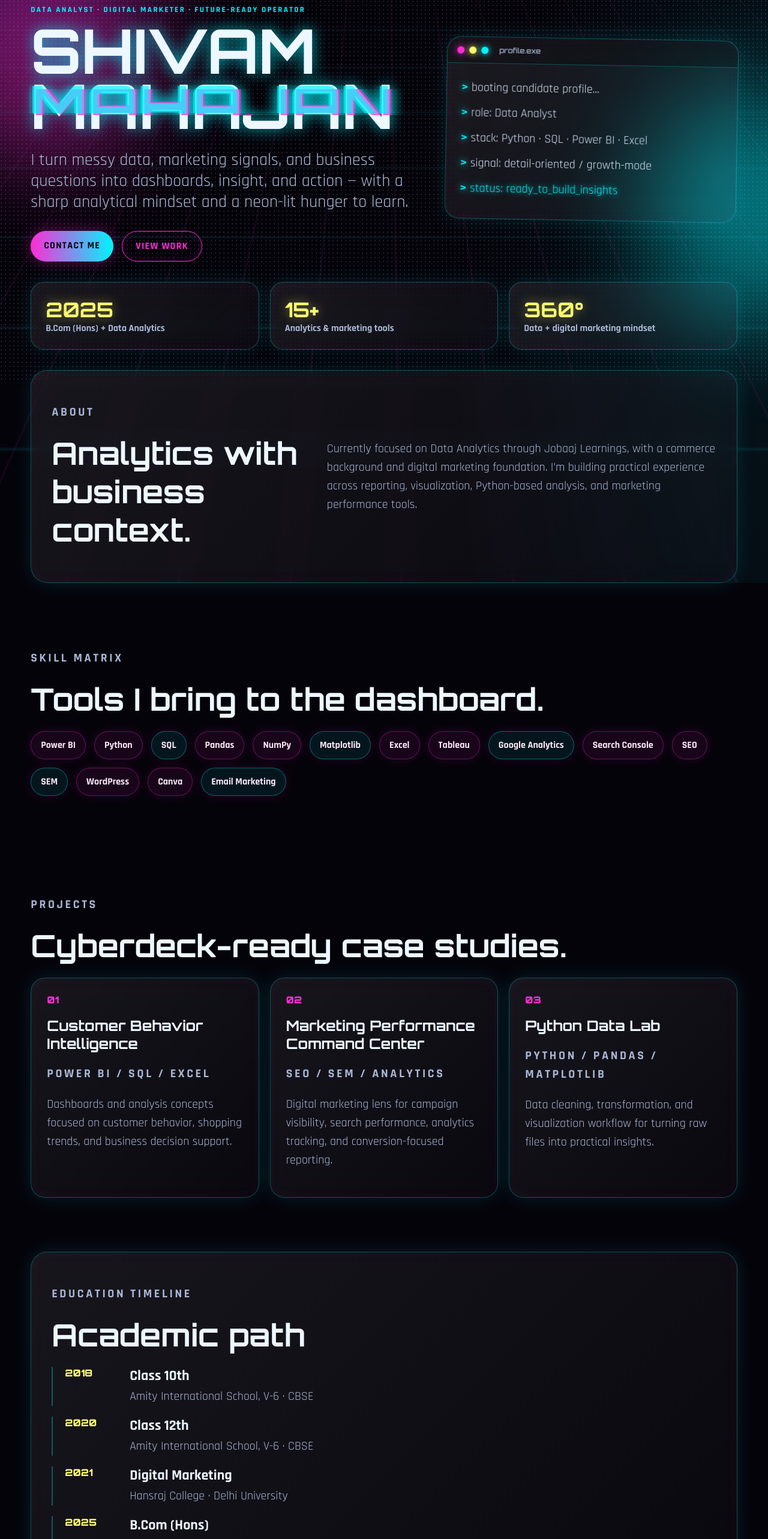
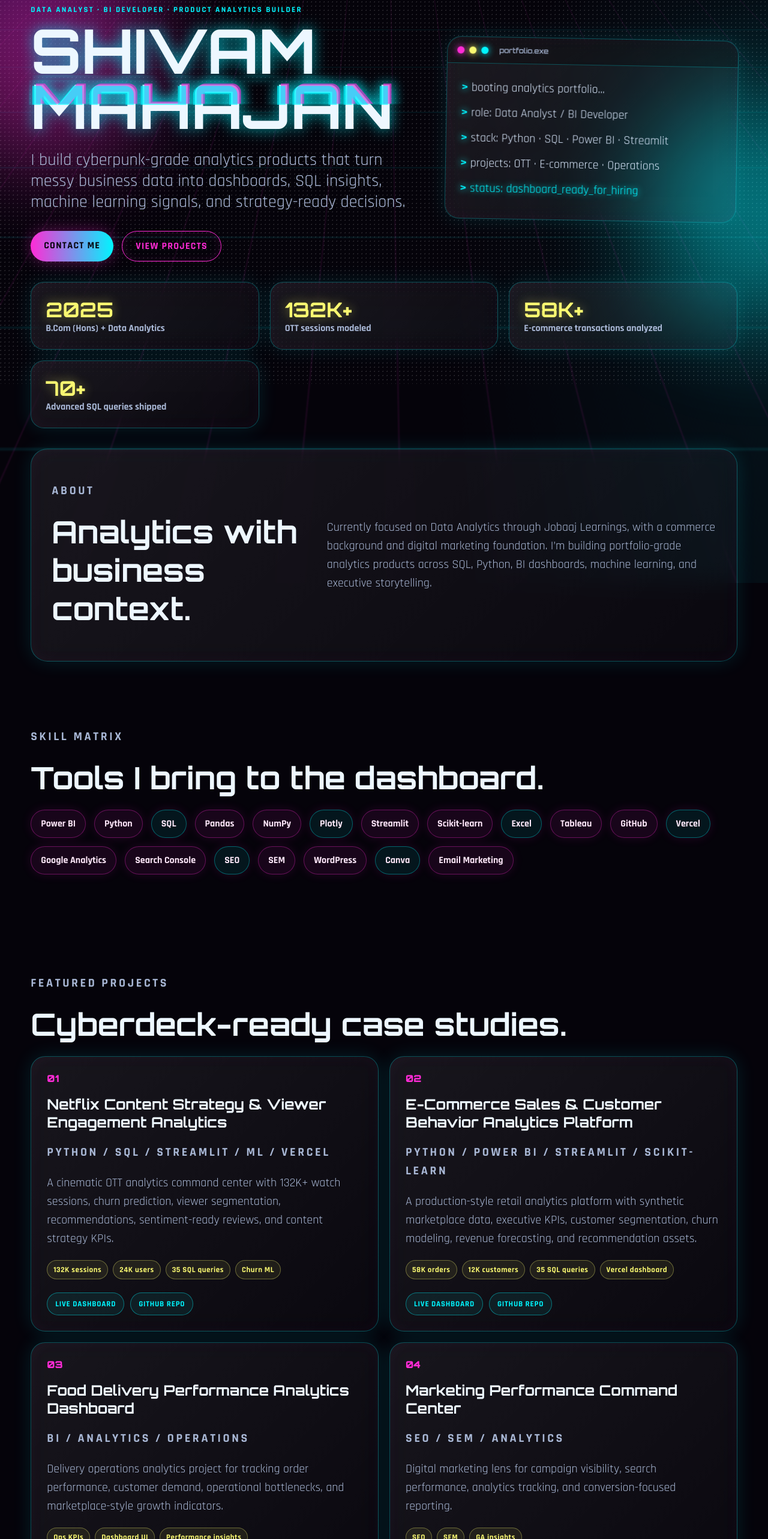
Before and after one commit to shivammhjn1302/portfolio, a Next.js app: page / in a window 1280 px wide. Shown: the part 160-2726 px from the top of the page at 60% size. Built offline with nearby package versions, Linux system fonts and the light colour scheme.

Commit message:
portfolio: add featured analytics case studies

```diff
--- a/app/globals.css
+++ b/app/globals.css
@@ -405,3 +405,60 @@ body.is-targeting .cyber-cursor-ring {
   .cursor-trail-wrap,
   .mouse-spotlight { display: none; }
 }
+
+/* --- Portfolio project upgrade: analytics case-study cards --- */
+.project-grid {
+  grid-template-columns: repeat(2, minmax(0, 1fr));
+}
+
+.metric-pills {
+  display: flex;
+  flex-wrap: wrap;
+  gap: 8px;
+  margin-top: 18px;
+}
+
+.metric-pills span {
+  padding: 7px 10px;
+  border-radius: 999px;
+  border: 1px solid rgba(249, 248, 113, .35);
+  background: rgba(249, 248, 113, .075);
+  color: var(--yellow);
+  font-weight: 900;
+  font-size: 13px;
+  letter-spacing: .04em;
+}
+
+.project-actions {
+  display: flex;
+  flex-wrap: wrap;
+  gap: 10px;
+  margin-top: 22px;
+}
+
+.project-actions a {
+  position: relative;
+  z-index: 1;
+  display: inline-flex;
+  padding: 10px 13px;
+  border-radius: 999px;
+  border: 1px solid rgba(0, 245, 255, .42);
+  color: var(--cyan);
+  background: rgba(0, 245, 255, .07);
+  font-weight: 900;
+  text-transform: uppercase;
+  letter-spacing: .06em;
+  font-size: 13px;
+  transition: transform .2s, border-color .2s, color .2s, box-shadow .2s;
+}
+
+.project-actions a:hover {
+  transform: translateY(-3px);
+  border-color: var(--pink);
+  color: var(--pink);
+  box-shadow: 0 0 20px rgba(255, 43, 214, .22), 0 0 30px rgba(0, 245, 255, .12);
+}
+
+@media (max-width: 860px) {
+  .project-grid { grid-template-columns: 1fr; }
+}
--- a/app/layout.tsx
+++ b/app/layout.tsx
@@ -3,8 +3,8 @@ import './globals.css';
 import CyberEffects from './components/CyberEffects';
 
 export const metadata: Metadata = {
-  title: 'Shivam Mahajan | Data Analyst',
-  description: 'Cyberpunk portfolio for Shivam Mahajan — Data Analyst and Digital Marketer.',
+  title: 'Shivam Mahajan | Data Analyst & BI Developer',
+  description: 'Cyberpunk analytics portfolio for Shivam Mahajan — Python, SQL, Power BI, Streamlit, ML, and business intelligence projects.',
 };
 
 export default function RootLayout({ children }: Readonly<{ children: React.ReactNode }>) {
--- a/app/page.tsx
+++ b/app/page.tsx
@@ -4,9 +4,13 @@ const techSkills = [
   'SQL',
   'Pandas',
   'NumPy',
-  'Matplotlib',
+  'Plotly',
+  'Streamlit',
+  'Scikit-learn',
   'Excel',
   'Tableau',
+  'GitHub',
+  'Vercel',
   'Google Analytics',
   'Search Console',
   'SEO',
@@ -18,8 +22,9 @@ const techSkills = [
 
 const stats = [
   { value: '2025', label: 'B.Com (Hons) + Data Analytics' },
-  { value: '15+', label: 'Analytics & marketing tools' },
-  { value: '360°', label: 'Data + digital marketing mindset' },
+  { value: '132K+', label: 'OTT sessions modeled' },
+  { value: '58K+', label: 'E-commerce transactions analyzed' },
+  { value: '70+', label: 'Advanced SQL queries shipped' },
 ];
 
 const education = [
@@ -32,19 +37,33 @@ const education = [
 
 const projects = [
   {
-    title: 'Customer Behavior Intelligence',
-    tag: 'Power BI / SQL / Excel',
-    desc: 'Dashboards and analysis concepts focused on customer behavior, shopping trends, and business decision support.',
+    title: 'Netflix Content Strategy & Viewer Engagement Analytics',
+    tag: 'Python / SQL / Streamlit / ML / Vercel',
+    desc: 'A cinematic OTT analytics command center with 132K+ watch sessions, churn prediction, viewer segmentation, recommendations, sentiment-ready reviews, and content strategy KPIs.',
+    metrics: ['132K sessions', '24K users', '35 SQL queries', 'Churn ML'],
+    live: 'https://netflix-content-engagement-analytic.vercel.app',
+    github: 'https://github.com/shivammhjn1302/netflix-content-engagement-analytics',
+  },
+  {
+    title: 'E-Commerce Sales & Customer Behavior Analytics Platform',
+    tag: 'Python / Power BI / Streamlit / Scikit-learn',
+    desc: 'A production-style retail analytics platform with synthetic marketplace data, executive KPIs, customer segmentation, churn modeling, revenue forecasting, and recommendation assets.',
+    metrics: ['58K orders', '12K customers', '35 SQL queries', 'Vercel dashboard'],
+    live: 'https://ecommerce-sales-customer-analytics.vercel.app',
+    github: 'https://github.com/shivammhjn1302/ecommerce-sales-customer-analytics',
+  },
+  {
+    title: 'Food Delivery Performance Analytics Dashboard',
+    tag: 'BI / Analytics / Operations',
+    desc: 'Delivery operations analytics project for tracking order performance, customer demand, operational bottlenecks, and marketplace-style growth indicators.',
+    metrics: ['Ops KPIs', 'Dashboard UI', 'Performance insights'],
+    github: 'https://github.com/shivammhjn1302/food-delivery-performance-analytics-dashboard-',
   },
   {
     title: 'Marketing Performance Command Center',
     tag: 'SEO / SEM / Analytics',
     desc: 'Digital marketing lens for campaign visibility, search performance, analytics tracking, and conversion-focused reporting.',
-  },
-  {
-    title: 'Python Data Lab',
-    tag: 'Python / Pandas / Matplotlib',
-    desc: 'Data cleaning, transformation, and visualization workflow for turning raw files into practical insights.',
+    metrics: ['SEO', 'SEM', 'GA insights'],
   },
 ];
 
@@ -67,20 +86,20 @@ export default function Home() {
 
       <section className="hero">
         <div className="hero-copy">
-          <p className="eyebrow">Data Analyst · Digital Marketer · Future-ready operator</p>
+          <p className="eyebrow">Data Analyst · BI Developer · Product Analytics Builder</p>
           <h1 className="glitch" data-text="Shivam Mahajan">
             Shivam Mahajan
           </h1>
           <p className="subtitle">
-            I turn messy data, marketing signals, and business questions into dashboards,
-            insight, and action — with a sharp analytical mindset and a neon-lit hunger to learn.
+            I build cyberpunk-grade analytics products that turn messy business data into
+            dashboards, SQL insights, machine learning signals, and strategy-ready decisions.
           </p>
           <div className="hero-actions">
             <a className="button primary" href="mailto:shivammahajan1302@gmail.com">
               Contact Me
             </a>
             <a className="button ghost" href="#projects">
-              View Work
+              View Projects
             </a>
           </div>
         </div>
@@ -88,14 +107,14 @@ export default function Home() {
         <div className="terminal-card glass-panel">
           <div className="terminal-top">
             <span /> <span /> <span />
-            <p>profile.exe</p>
+            <p>portfolio.exe</p>
           </div>
           <div className="terminal-body">
-            <p><b>&gt;</b> booting candidate profile...</p>
-            <p><b>&gt;</b> role: Data Analyst</p>
-            <p><b>&gt;</b> stack: Python · SQL · Power BI · Excel</p>
-            <p><b>&gt;</b> signal: detail-oriented / growth-mode</p>
-            <p className="success"><b>&gt;</b> status: ready_to_build_insights</p>
+            <p><b>&gt;</b> booting analytics portfolio...</p>
+            <p><b>&gt;</b> role: Data Analyst / BI Developer</p>
+            <p><b>&gt;</b> stack: Python · SQL · Power BI · Streamlit</p>
+            <p><b>&gt;</b> projects: OTT · E-commerce · Operations</p>
+            <p className="success"><b>&gt;</b> status: dashboard_ready_for_hiring</p>
           </div>
         </div>
       </section>
@@ -116,8 +135,8 @@ export default function Home() {
         </div>
         <p>
           Currently focused on Data Analytics through Jobaaj Learnings, with a commerce
-          background and digital marketing foundation. I’m building practical experience across
-          reporting, visualization, Python-based analysis, and marketing performance tools.
+          background and digital marketing foundation. I’m building portfolio-grade analytics
+          products across SQL, Python, BI dashboards, machine learning, and executive storytelling.
         </p>
       </section>
 
@@ -132,7 +151,7 @@ export default function Home() {
       </section>
 
       <section id="projects" className="section">
-        <p className="section-kicker">Projects</p>
+        <p className="section-kicker">Featured Projects</p>
         <h2>Cyberdeck-ready case studies.</h2>
         <div className="project-grid">
           {projects.map((project, index) => (
@@ -141,6 +160,15 @@ export default function Home() {
               <h3>{project.title}</h3>
               <p className="project-tag">{project.tag}</p>
               <p>{project.desc}</p>
+              <div className="metric-pills">
+                {project.metrics.map((metric) => (
+                  <span key={metric}>{metric}</span>
+                ))}
+              </div>
+              <div className="project-actions">
+                {project.live ? <a href={project.live} target="_blank" rel="noreferrer">Live Dashboard</a> : null}
+                {project.github ? <a href={project.github} target="_blank" rel="noreferrer">GitHub Repo</a> : null}
+              </div>
             </article>
           ))}
         </div>
```
